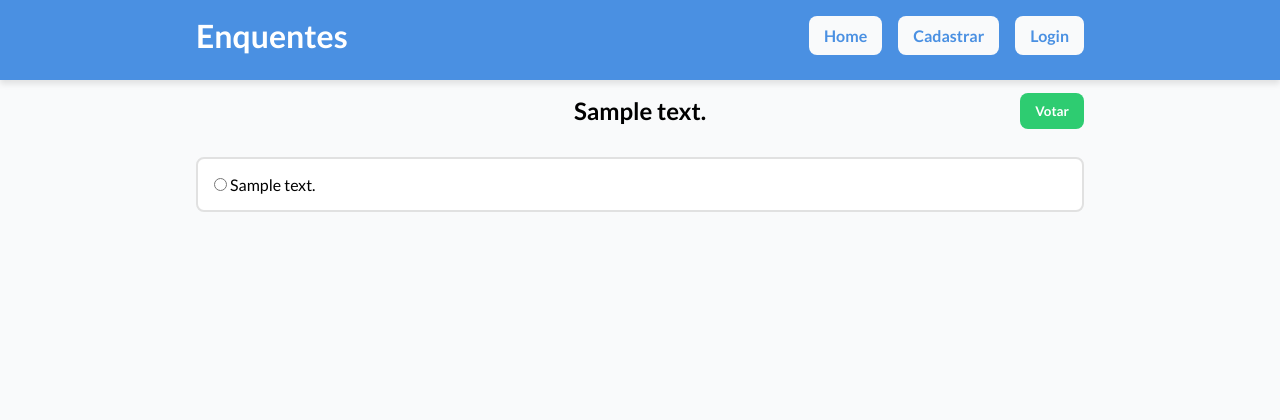
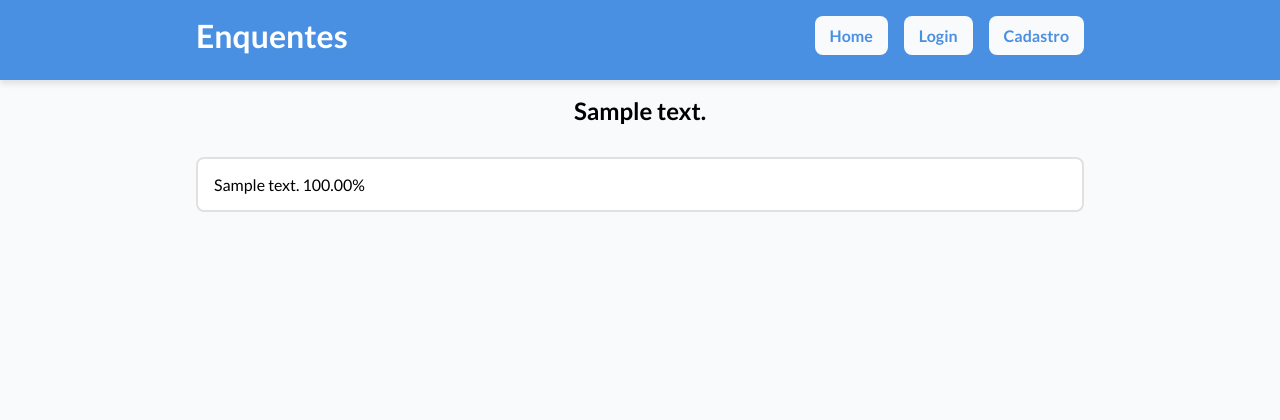
Before and after one commit to maiconDeSouza/polls, a Django app: page /1/votes/ in a window 1280 px wide. Shown: the top 420 px of the page. Run offline with Django 5.2, Linux system fonts and the light colour scheme; tables that the repository leaves empty hold one stand-in row (values such as "Sample post").

Commit message:
init page login

```diff
--- /dev/null
+++ b/setup/accounts/urls.py
@@ -0,0 +1,8 @@
+from django.urls import path
+
+from setup.accounts import views
+
+
+urlpatterns = [
+    path('login/', views.Login.as_view(), name='login')
+]
--- a/setup/base/static/base/css/style.css
+++ b/setup/base/static/base/css/style.css
@@ -206,3 +206,29 @@ main section.vote form label {
     border-radius: 8px;
     border: 2px solid var(--border-color);
 }
+
+/*
+########## Main - Section Vote - end ##########
+*/
+
+
+/*
+########## Main - Section result Vote ##########
+*/
+main section.result-vote div h2 {
+    text-align: center;
+}
+
+main section.result-vote ul {
+    margin-top: 2rem;
+    display: flex;
+    flex-direction: column;
+    gap: 2rem;
+}
+
+main section.result-vote ul li {
+    padding: 1rem;
+    background-color: var(--card-background);
+    border-radius: 8px;
+    border: 2px solid var(--border-color);
+}
--- a/setup/base/templates/base/base.html
+++ b/setup/base/templates/base/base.html
@@ -10,15 +10,11 @@
             <h1>Enquentes</h1>
             <nav>
                 <ul>
-                    <li>
-                        <a href="" class="btn">Home</a>
-                    </li>
-                    <li>
-                        <a href="" class="btn">Cadastrar</a>
-                    </li>
-                    <li>
-                        <a href="" class="btn">Login</a>
-                    </li>
+                    {% if user.is_staff %}
+                        {% include "base/partials/menu_staff.html" %}
+                    {% else %}
+                        {% include "base/partials/menu_login.html" %}
+                    {% endif %}
                 </ul>
             </nav>
         </div>
--- /dev/null
+++ b/setup/base/templates/base/partials/menu_login.html
@@ -0,0 +1,18 @@
+{% if user.is_authenticated %}
+    <li>
+        <a href="" class="btn">Home</a>
+    </li>
+    <li>
+        <a href="" class="btn">Logout</a>
+    </li>
+{% else %}
+    <li>
+        <a href="" class="btn">Home</a>
+    </li>
+    <li>
+        <a href="{% url "login" %}" class="btn">Login</a>
+    </li>
+    <li>
+        <a href="" class="btn">Cadastro</a>
+    </li>
+{% endif %}
--- a/setup/polls/templates/polls/pages/poll_votes.html
+++ b/setup/polls/templates/polls/pages/poll_votes.html
@@ -3,20 +3,18 @@
 
 {% block content %}
     <div class="container">
-        {% comment %} <section class="vote">
-            <form action="" method="post">
-                <div>
-                    <h2>{{poll.question_text}}</h2>
-                    <button type="submit" class="btn">Votar</button>
-                </div>
-                {% csrf_token %}
-                {% for choice in choices  %}
-                    <label for="choice{{ choice.id }}">
-                        <input type="radio" name="choice" value="{{ choice.id }}" id="choice{{ choice.id }}">
-                        <span>{{ choice.choice_text }}</span>
-                    </label>
+        <section class="result-vote">
+            <div>
+                <h2>{{poll.question_text}}</h2>
+            </div>
+            <ul>
+                {% for choice in choices %}
+                    <li>
+                        <span>{{choice.choice_text}}</span>
+                        <span>{{choice.percentage}}</span>
+                    </li>
                 {% endfor %}
-            </form>
-        </section> {% endcomment %}
+            </ul>
+        </section>
     </div>
 {% endblock content %}
--- a/setup/polls/urls.py
+++ b/setup/polls/urls.py
@@ -1,4 +1,3 @@
-from django.contrib import admin
 from django.urls import path
 
 from setup.polls import views
--- a/setup/polls/views.py
+++ b/setup/polls/views.py
@@ -1,6 +1,6 @@
-from django.shortcuts import render, get_object_or_404, get_list_or_404
+from django.shortcuts import render, get_object_or_404, get_list_or_404, redirect
 from django.views import View
-from django.http import HttpResponse
+
 
 from setup.polls.models import Poll, Choice
 
@@ -32,7 +32,7 @@ class PollDetail(View):
         choice.votes += 1
         choice.save()
 
-        return HttpResponse(f'{choice_id} - {choice.choice_text} - {choice.votes}')
+        return redirect('poll_votes', pk=pk)
 
 
 class PollVotes(View):
@@ -41,13 +41,13 @@ class PollVotes(View):
         choices = get_list_or_404(Choice, poll=pk)
         total_votes = poll.total_votes()
 
-        for choice in choices:
-            choice_total_votes = choice.votes
-            porcentagem = (choice_total_votes / total_votes) * 100
-            print(f'{choice.choice_text} - {porcentagem:.2f}%')
+        choices_with_percentage = [
+            {'choice_text': choice.choice_text, 'percentage': f'{((choice.votes / total_votes) * 100 if total_votes > 0 else 0):.2f}%'}
+            for choice in choices
+        ]
 
         context = {
             'poll': poll,
-            'choices': choices
+            'choices': choices_with_percentage
         }
-        return render(request, 'polls/pages/poll_detail.html', context)
+        return render(request, 'polls/pages/poll_votes.html', context)
--- a/setup/settings.py
+++ b/setup/settings.py
@@ -111,9 +111,9 @@ AUTH_PASSWORD_VALIDATORS = [
 # Internationalization
 # https://docs.djangoproject.com/en/5.1/topics/i18n/
 
-LANGUAGE_CODE = 'en-us'
+LANGUAGE_CODE = 'pt-BR'
 
-TIME_ZONE = 'UTC'
+TIME_ZONE = 'America/Sao_Paulo'
 
 USE_I18N = True
 
--- a/setup/urls.py
+++ b/setup/urls.py
@@ -4,5 +4,6 @@ from django.urls import path, include
 
 urlpatterns = [
     path('admin/', admin.site.urls),
-    path('', include('setup.polls.urls'))
+    path('', include('setup.polls.urls')),
+    path('account/', include('setup.accounts.urls'))
 ]
```
Also changed, not shown: setup/accounts/templates/accounts/pages/login.html (added, +14 -0 lines), setup/accounts/views.py (+9 -1 lines), setup/base/templates/base/partials/menu_staff.html (added, +9 -0 lines).
